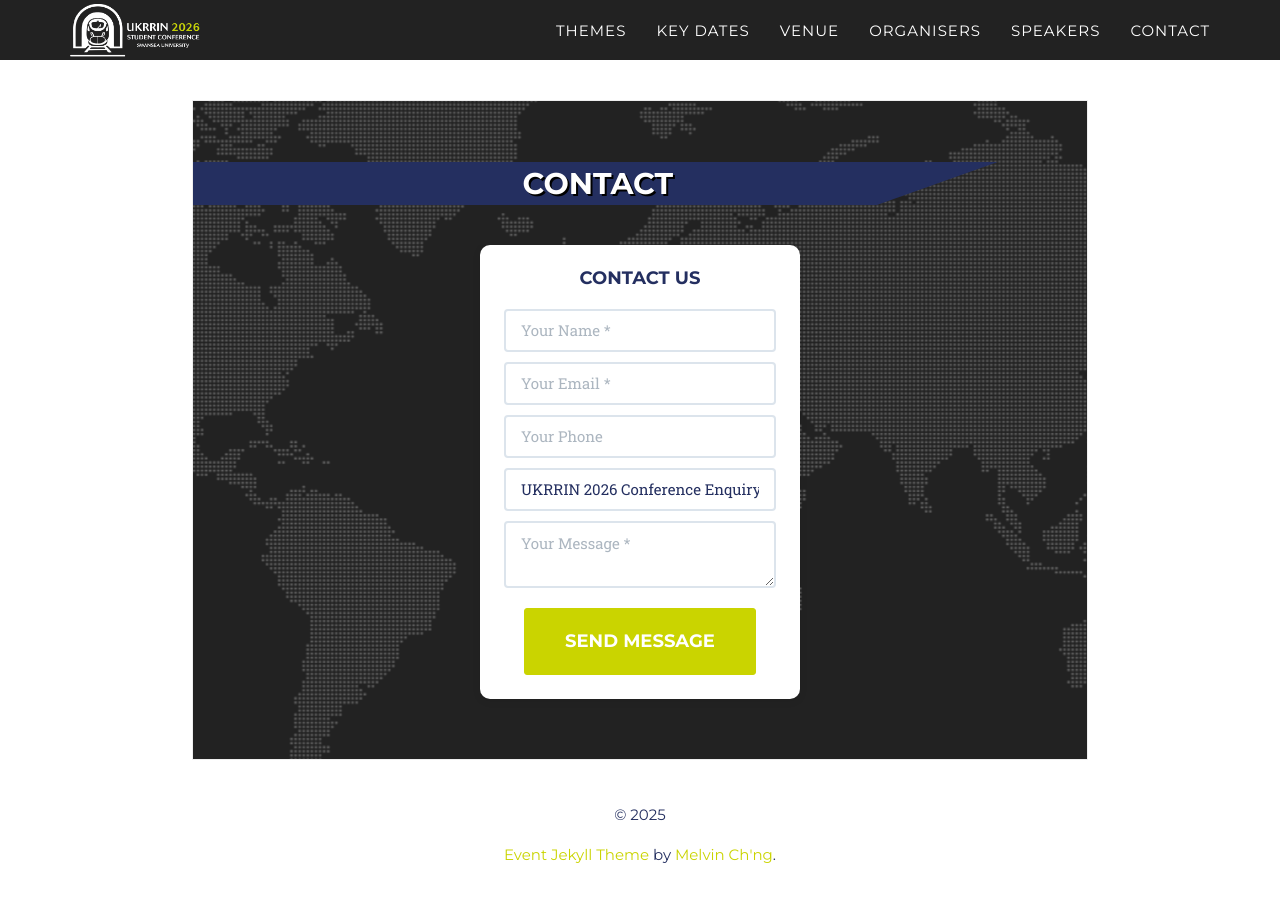
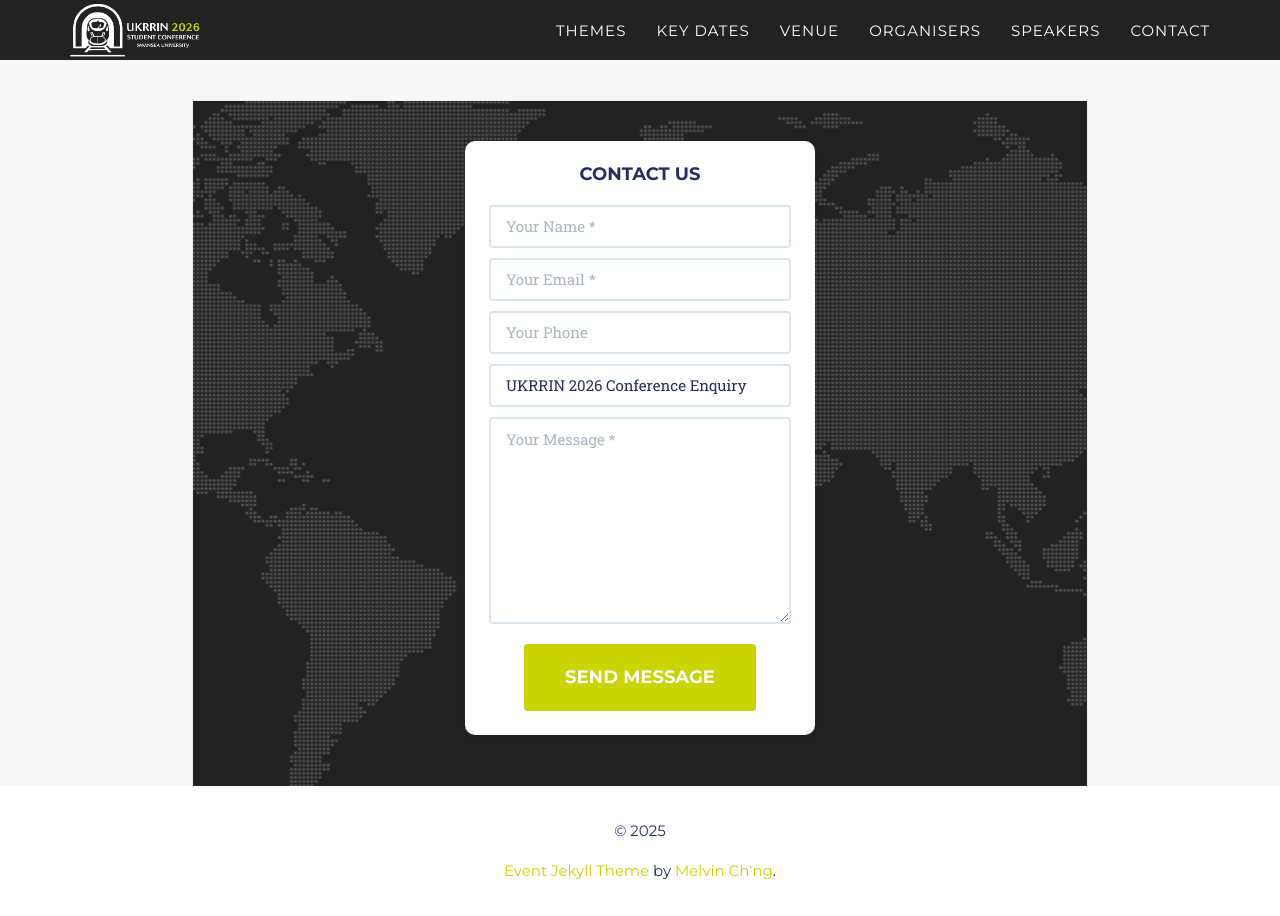
Before and after one commit to ukrrin2026swansea/ukrrin2026swansea.github.io, a Jekyll site: the page built from _2017_pages/contact.html, in a window 1280 px wide. Built offline with Jekyll 4.4.1, drawn with Linux system fonts in a browser that asks for light colours; some web fonts are replaced.

Commit message:
Contact: h1 removed, form width, padding and bg colour

```diff
--- a/_2017_pages/contact.html
+++ b/_2017_pages/contact.html
@@ -3,10 +3,17 @@ layout: 2017_default
 permalink: /contact
 title: Contact
 ---
+
+<!--background color-->
+<script type="text/javascript">
+  document.write(
+    '<body style="background: #F7F7F7; background-attachment: fixed;">'
+  );
+</script>
+
 <section id="contact" class="black-frame about about-container about-container-top" style="padding: 40px 0;">
-  <h1 style="text-align:center; margin-bottom:40px;">Contact</h1>
   <div class="timeline" style="display: flex; flex-direction: row; flex-wrap: nowrap; gap: 40px; justify-content: center; overflow-x: auto;">
-    <div class="timeline-item" style="background: #fff; border-radius: 10px; box-shadow: 0 2px 8px rgba(0,0,0,0.08); width: 320px; min-width: 260px; max-width: 100%; margin-bottom: 20px; padding: 24px; display: flex; flex-direction: column; align-items: center;">
+    <div class="timeline-item" style="background: #fff; border-radius: 10px; box-shadow: 0 2px 8px rgba(0,0,0,0.08); width: 350px; min-width: 350px; max-width: 100%; margin-bottom: 20px; padding: 24px; display: flex; flex-direction: column; align-items: center;">
       <div class="timeline-panel" style="width:100%; text-align:center;">
         <div class="timeline-heading">
           <h4 style="margin-bottom:12px;">Contact Us</h4>
@@ -17,7 +24,7 @@ title: Contact
             <input type="email" id="email" class="form-control" placeholder="Your Email *" required style="margin-bottom:10px;">
             <input type="tel" id="phone" class="form-control" placeholder="Your Phone" style="margin-bottom:10px;">
             <input type="text" id="subject" class="form-control" placeholder="Subject *" required style="margin-bottom:10px;" value="UKRRIN 2026 Conference Enquiry">
-            <textarea id="message" class="form-control" placeholder="Your Message *" required style="margin-bottom:10px;"></textarea>
+            <textarea id="message" class="form-control" placeholder="Your Message *" required style="margin-bottom:10px; padding-bottom:150px;"></textarea>
             <button type="submit" class="btn btn-xl" style="margin-top:10px;">Send Message</button>
           </form>
           <script>
```
